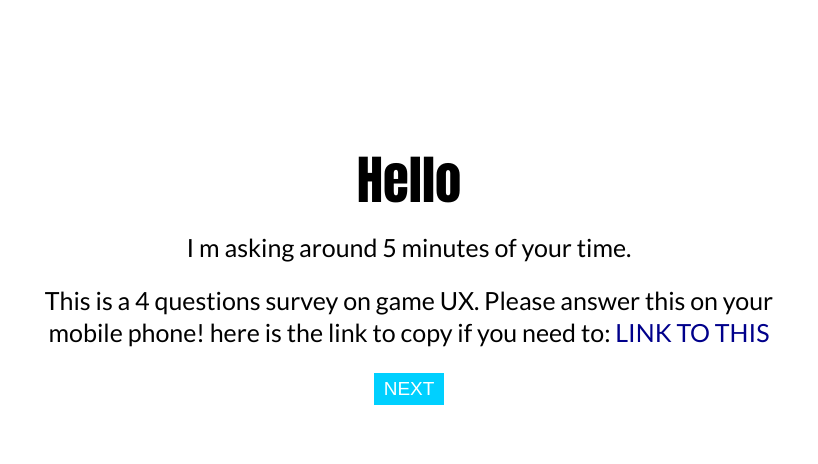
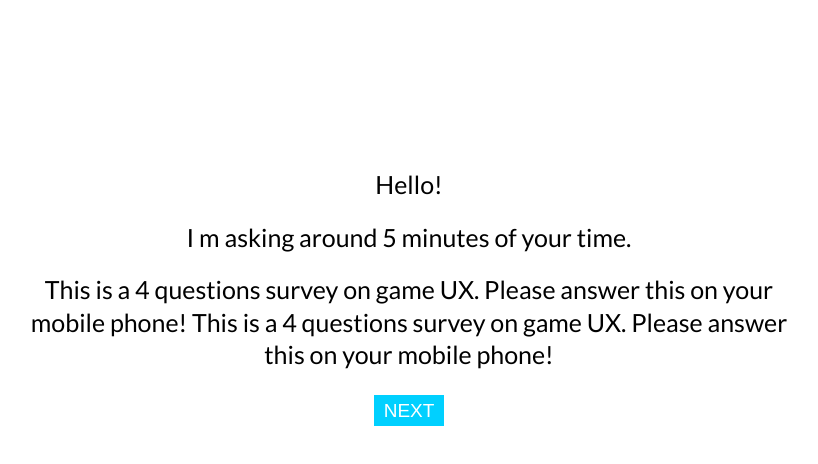
Before and after one commit to JuanHernandezSanchez/uxtest, a plain HTML site: page index.html in a window 1280 px wide. Shown: the whole page, without its empty margins (231-1049 px from the left). Drawn offline with nearby package versions, Linux system fonts and the light colour scheme; a web font is replaced by a local one.

Commit message:
Update index.html

```diff
--- a/index.html
+++ b/index.html
@@ -40,13 +40,13 @@
 			<!-- Any section element inside of this container is displayed as a slide -->
 			<div class="slides">
 				<section class="text">
-					<h2>Hello</h2>
+					<p> Hello!</p>
 					<p>I m asking around 5 minutes of your time.</p>
 					<p>
 						This is a 4 questions survey on game UX.
 						Please answer this on your mobile phone!
-						here is the link to copy if you need to:
-						<a href="">LINK TO THIS</a>
+						This is a 4 questions survey on game UX.
+						Please answer this on your mobile phone!
 					</p>
 					<button class="nextbtn mainbtm">NEXT</button>
 				</section>
```
